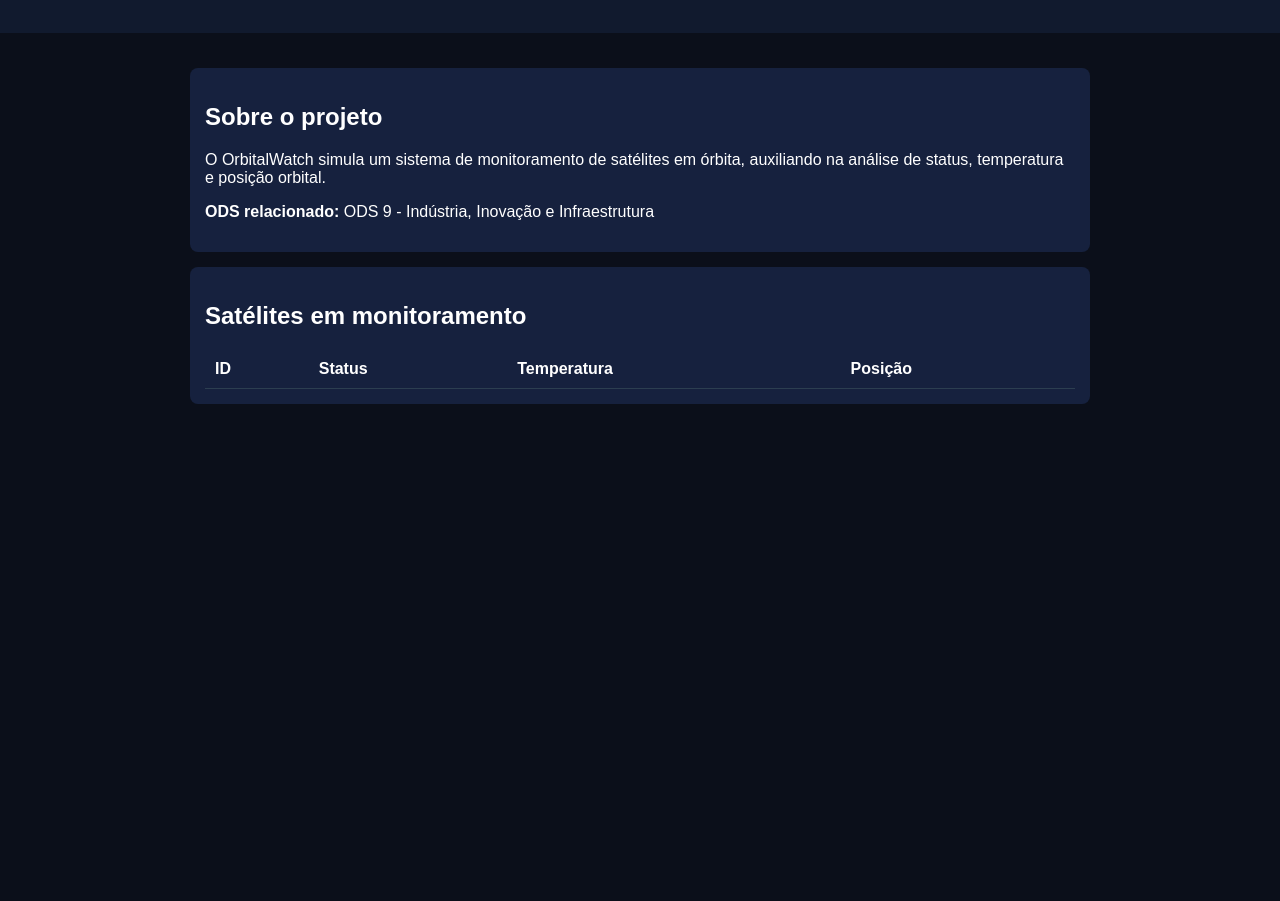
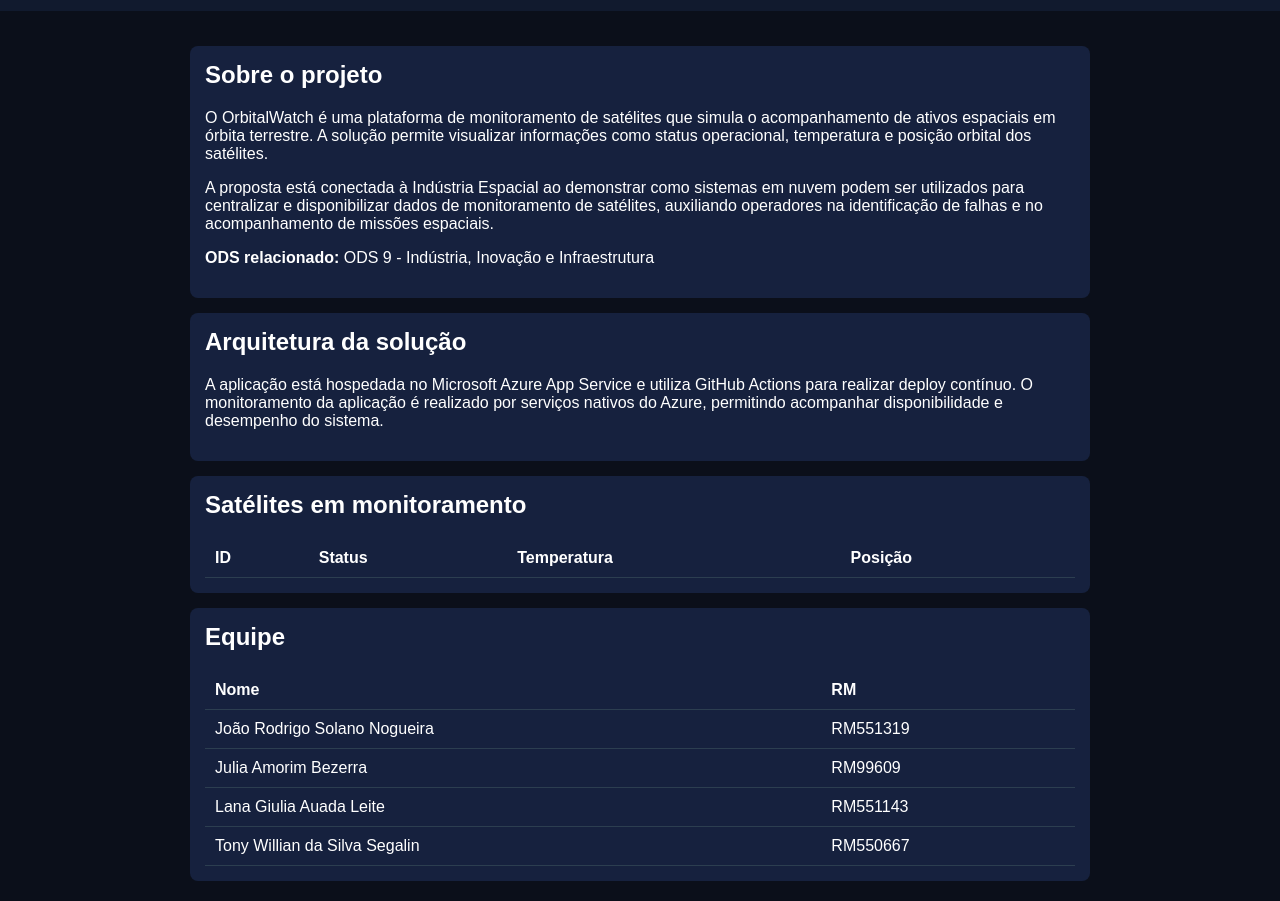
Before and after one commit to joaors10/orbitalwatch, a website: page public/index.html in a window 1280 px wide. Shown: the part 121-1022 px from the top of the page. Before the commit the page ends 800 px from the top, so only its background shows below. Drawn offline with Linux system fonts and the light colour scheme; no server answers.

Commit message:
fix index.html

```diff
--- a/public/index.html
+++ b/public/index.html
@@ -35,10 +35,12 @@
 
     .ok {
       color: #4caf50;
+      font-weight: bold;
     }
 
     .alert {
       color: #ff5252;
+      font-weight: bold;
     }
 
     table {
@@ -47,15 +49,22 @@
       border-collapse: collapse;
     }
 
-    th, td {
+    th,
+    td {
       padding: 10px;
       border-bottom: 1px solid #2c3e50;
       text-align: left;
+    }
+
+    h1,
+    h2 {
+      margin-top: 0;
     }
   </style>
 </head>
 
 <body>
+
   <header>
     <h1>OrbitalWatch</h1>
     <p>Satellite Monitoring System</p>
@@ -65,12 +74,34 @@
 
     <div class="card">
       <h2>Sobre o projeto</h2>
+
       <p>
-        O OrbitalWatch simula um sistema de monitoramento de satélites em órbita,
-        auxiliando na análise de status, temperatura e posição orbital.
+        O OrbitalWatch é uma plataforma de monitoramento de satélites que simula
+        o acompanhamento de ativos espaciais em órbita terrestre. A solução permite
+        visualizar informações como status operacional, temperatura e posição orbital
+        dos satélites.
       </p>
+
+      <p>
+        A proposta está conectada à Indústria Espacial ao demonstrar como sistemas
+        em nuvem podem ser utilizados para centralizar e disponibilizar dados de
+        monitoramento de satélites, auxiliando operadores na identificação de falhas
+        e no acompanhamento de missões espaciais.
+      </p>
+
       <p>
         <strong>ODS relacionado:</strong> ODS 9 - Indústria, Inovação e Infraestrutura
+      </p>
+    </div>
+
+    <div class="card">
+      <h2>Arquitetura da solução</h2>
+
+      <p>
+        A aplicação está hospedada no Microsoft Azure App Service e utiliza
+        GitHub Actions para realizar deploy contínuo. O monitoramento da
+        aplicação é realizado por serviços nativos do Azure, permitindo
+        acompanhar disponibilidade e desempenho do sistema.
       </p>
     </div>
 
@@ -86,7 +117,43 @@
             <th>Posição</th>
           </tr>
         </thead>
+
         <tbody></tbody>
+      </table>
+    </div>
+
+    <div class="card">
+      <h2>Equipe</h2>
+
+      <table>
+        <thead>
+          <tr>
+            <th>Nome</th>
+            <th>RM</th>
+          </tr>
+        </thead>
+
+        <tbody>
+          <tr>
+            <td>João Rodrigo Solano Nogueira</td>
+            <td>RM551319</td>
+          </tr>
+
+          <tr>
+            <td>Julia Amorim Bezerra</td>
+            <td>RM99609</td>
+          </tr>
+
+          <tr>
+            <td>Lana Giulia Auada Leite</td>
+            <td>RM551143</td>
+          </tr>
+
+          <tr>
+            <td>Tony Willian da Silva Segalin</td>
+            <td>RM550667</td>
+          </tr>
+        </tbody>
       </table>
     </div>
 
@@ -99,7 +166,7 @@
 
       const tbody = document.querySelector("#satTable tbody");
 
-      data.satellites.forEach(sat => {
+      data.satellites.forEach((sat) => {
         const row = document.createElement("tr");
 
         row.innerHTML = `
```
Also changed, not shown: .github/workflows/deploy.yml.
